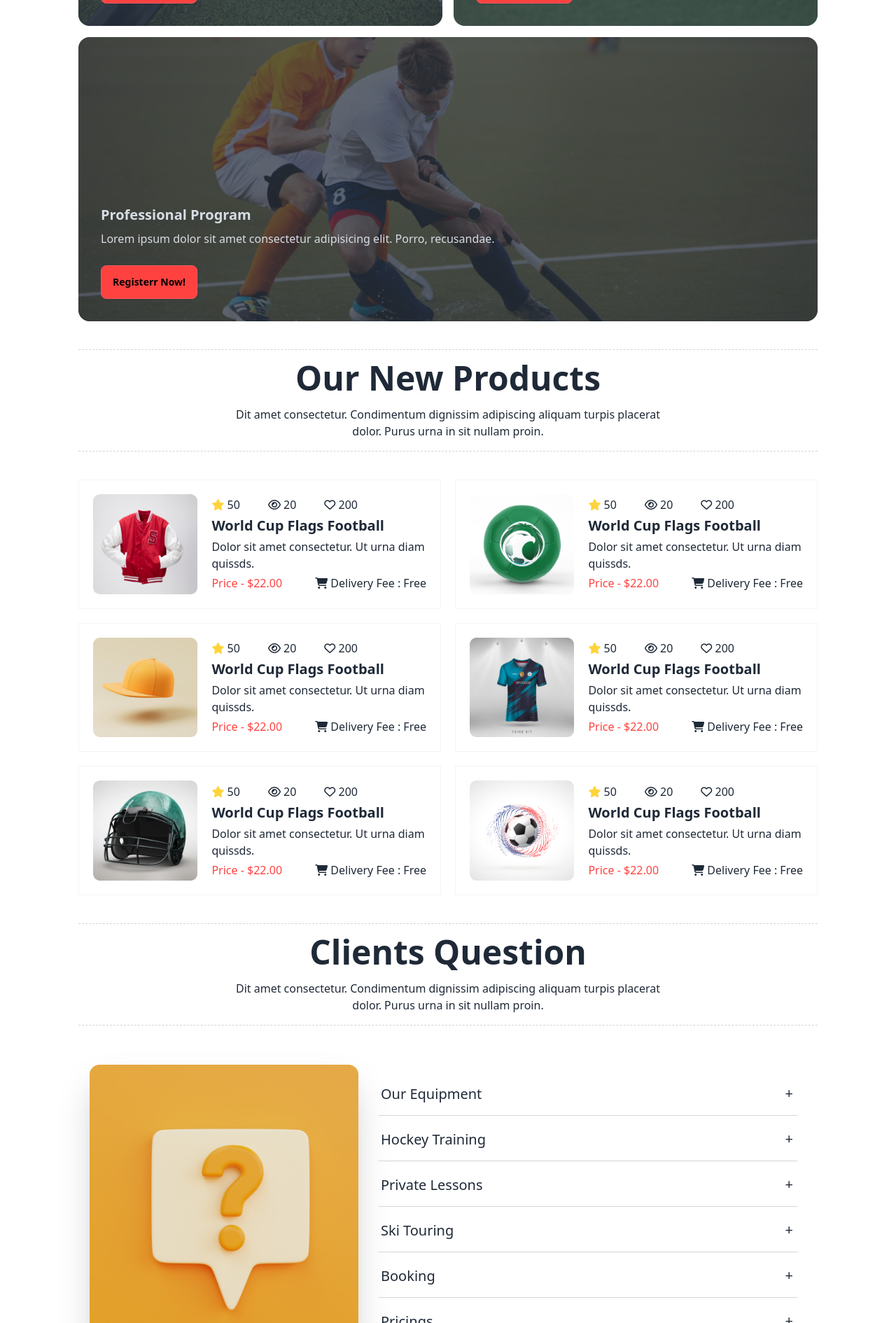
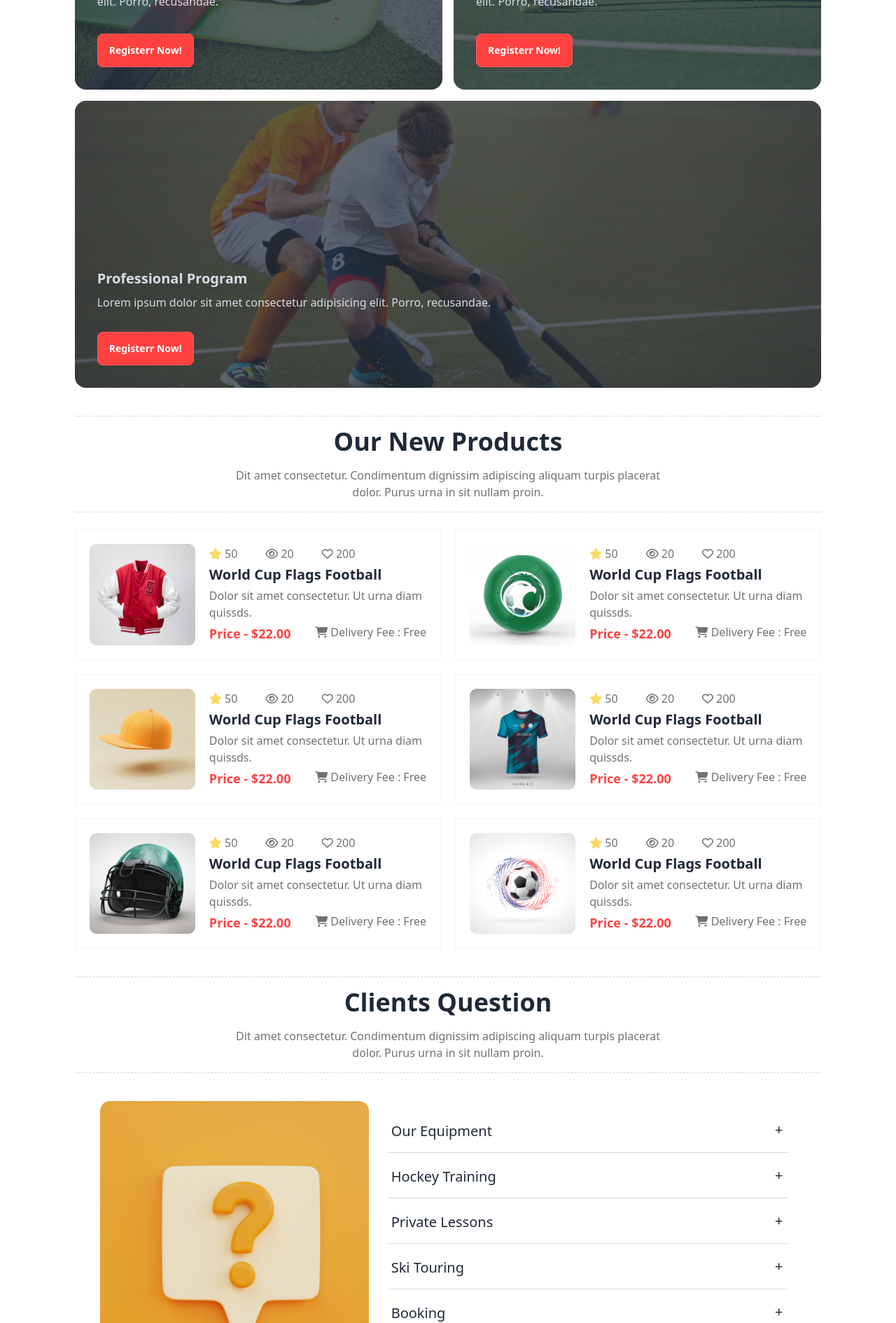
Before and after one commit to FarhatGani/Hockeys-sport-website-with-DaisyUI, a plain HTML site: page index.html in a window 1280 px wide. Shown: the part 910-2800 px from the top of the page at 70% size. Drawn offline with nearby package versions, Linux system fonts and the light colour scheme.

Commit message:
added Professional Hockey Club and Clients Questions section

```diff
--- a/index.html
+++ b/index.html
@@ -18,6 +18,7 @@
                     colors: {
                         clifford: '#da373d',
                         'common-color': '#FF4240',
+                        'primary-color': '#131318'
                     }
                 }
             }
@@ -41,8 +42,8 @@
 </head>
 
 <body>
-    <header class=" my-6 mx-4 lg:mx-28">
-        <nav class="container mx-auto">
+    <header class="w-5/6 mx-auto">
+        <nav>
             <div class="navbar bg-base-100">
                 <div class="navbar-start">
                     <div class="dropdown">
@@ -83,37 +84,63 @@
     </header>
 
 
-    <main class="container mx-auto">
+    <main class="w-5/6 mx-auto">
         <!-- Profession Hockeys Club -->
-        <section class=" my-6 mx-4 lg:mx-28">
+        <section class="">
             <hr class="mt-10 border-dashed border-gray-300">
             <div class="my-4">
-                <h2 class="text-center text-5xl font-extrabold pb-4">Professional Hockeys Club</h2>
-                <p class="pb-2 lg:px-52 text-center">Dit amet consectetur. Condimentum dignissim adipiscing aliquam
+                <h2 class="text-center text-4xl font-extrabold pb-4">Professional Hockeys Club</h2>
+                <p class="pb-2 lg:px-52 text-center text-primary-color opacity-60 font-medium">Dit amet consectetur. Condimentum
+                    dignissim adipiscing aliquam
                     turpis placerat dolor. Purus urna in sit nullam proin.
                 </p>
             </div>
-            <hr class="mb-10 border-dashed border-gray-300">
-            <div class="flex justify-center gap-10 lg:gap-20">
-                <div class="radial-progress" style="--value:87;" role="progressbar">87%</div>
-                <div class="radial-progress" style="--value:95;" role="progressbar">95%</div>
-                <div class="radial-progress" style="--value:90;" role="progressbar">90%</div>
-                <div class="radial-progress" style="--value:80;" role="progressbar">80%</div>
+            <hr class="mb-6 border-dashed border-gray-300">
+            <div class="w-4/5 mx-auto flex flex-col lg:flex-row justify-evenly gap-5 ">
+                <div class=" p-4 text-center">
+                    <div class="mx-10 radial-progress rotate-90 text-common-color" style="--value:87;"
+                        role="progressbar"><span class="-rotate-90 text-primary-color">87%</span>
+                    </div>
+
+                    <h2 class="text-xl font-semibold text-primary-color">Prayer Facility</h2>
+                    <p class="text-primary-color opacity-60">Amet consectetur. Condimentum dignissim adipiscing .</p>
+                </div>
+                <div class=" p-4 text-center">
+                    <div class="radial-progress rotate-90 text-[#49D293]" style="--value:95;" role="progressbar"><span
+                            class="-rotate-90 text-primary-color">95%</span>
+                    </div>
+                    <h2 class="text-xl font-semibold text-primary-color">Experienced Coach</h2>
+                    <p class="text-primary-color opacity-60">Amet consectetur. Condimentum dignissim adipiscing .</p>
+                </div>
+                <div class=" p-4 text-center">
+                    <div class="radial-progress rotate-90 text-warning" style="--value:90;" role="progressbar"><span
+                            class="-rotate-90 text-primary-color">90%</span>
+                    </div>
+                    <h2 class="text-xl font-semibold text-primary-color">Senior Player</h2>
+                    <p class="text-primary-color opacity-60">Amet consectetur. Condimentum dignissim adipiscing .</p>
+                </div>
+                <div class=" p-4 text-center">
+                    <div class="radial-progress rotate-90 text-[#4C8DF1]" style="--value:80;" role="progressbar"><span
+                            class="-rotate-90 text-primary-color">80%</span>
+                    </div>
+                    <h2 class="text-xl font-semibold text-primary-color">Training Ground</h2>
+                    <p class="text-primary-color opacity-60">Amet consectetur. Condimentum dignissim adipiscing .</p>
+                </div>
             </div>
-
         </section>
 
         <!-- Program Sections -->
-        <section class=" my-6 mx-4 lg:mx-28">
+        <section class="">
             <hr class="mt-10 border-dashed border-gray-300">
             <div class="my-4">
-                <h2 class="text-center text-5xl font-extrabold pb-4">Program Sections</h2>
-                <p class="pb-2 lg:px-52 text-center">Dit amet consectetur. Condimentum dignissim adipiscing aliquam
+                <h2 class="text-center text-4xl font-extrabold pb-4">Program Sections</h2>
+                <p class="pb-2 lg:px-52 text-center text-primary-color opacity-60 font-medium">Dit amet consectetur. Condimentum
+                    dignissim adipiscing aliquam
                     turpis
                     placerat dolor. Purus urna in sit nullam proin.
                 </p>
             </div>
-            <hr class="mb-10 border-dashed border-gray-300">
+            <hr class="mb-6 border-dashed border-gray-300">
 
             <!-- card container -->
             <div class="grid gap-4 grid-cols-1 justify-center items-center lg:grid-cols-2">
@@ -125,7 +152,7 @@
                         <h2 class="card-title">Junior Program</h2>
                         <p>Lorem ipsum dolor sit amet consectetur adipisicing elit. Porro, recusandae.</p>
                         <div class="card-actions justify-start">
-                            <button class="btn btn-error bg-common-color">Registerr Now!</button>
+                            <button class="btn btn-error text-white bg-common-color">Registerr Now!</button>
                         </div>
                     </div>
                 </div>
@@ -137,7 +164,7 @@
                         <h2 class="card-title">Teenager Program</h2>
                         <p>Lorem ipsum dolor sit amet consectetur adipisicing elit. Porro, recusandae.</p>
                         <div class="card-actions justify-start">
-                            <button class="btn btn-error bg-common-color">Registerr Now!</button>
+                            <button class="btn btn-error text-white bg-common-color">Registerr Now!</button>
                         </div>
                     </div>
                 </div>
@@ -149,7 +176,7 @@
                         <h2 class="card-title">Professional Program</h2>
                         <p>Lorem ipsum dolor sit amet consectetur adipisicing elit. Porro, recusandae.</p>
                         <div class="card-actions justify-start">
-                            <button class="btn btn-error bg-common-color">Registerr Now!</button>
+                            <button class="btn btn-error text-white bg-common-color">Registerr Now!</button>
                         </div>
                     </div>
                 </div>
@@ -158,16 +185,17 @@
         </section>
 
         <!-- Our New Products -->
-        <section class=" my-6 mx-4 lg:mx-28">
+        <section class="">
             <hr class="mt-10 border-dashed border-gray-300">
             <div>
-                <h2 class="text-center text-5xl font-extrabold py-4">Our New Products</h2>
-                <p class="pb-4 lg:px-52 text-center">Dit amet consectetur. Condimentum dignissim adipiscing aliquam
+                <h2 class="text-center text-4xl font-extrabold py-4">Our New Products</h2>
+                <p class="pb-4 lg:px-52 text-center text-primary-color opacity-60 font-medium">Dit amet consectetur. Condimentum
+                    dignissim adipiscing aliquam
                     turpis
                     placerat dolor. Purus urna in sit nullam proin.
                 </p>
             </div>
-            <hr class="mb-10 border-dashed border-gray-300">
+            <hr class="mb-6 border-dashed border-gray-300">
             <!-- Card Container -->
             <div class="grid grid-cols-1 lg:grid-cols-2 gap-5">
                 <!-- Card 1 -->
@@ -177,15 +205,16 @@
                     </figure>
                     <div class="space-y-1">
                         <div class="flex gap-5 lg:gap-10">
-                            <p><i class="fa-solid fa-star" style="color: #FFD43B;"></i> 50</p>
-                            <p><i class="fa-regular fa-eye"></i> 20</p>
-                            <p><i class="fa-regular fa-heart"></i> 200</p>
+                            <p class="text-primary-color opacity-60"><i class="fa-solid fa-star"
+                                    style="color: #f7c306;"></i> 50</p>
+                            <p class="text-primary-color opacity-60"><i class="fa-regular fa-eye"></i> 20</p>
+                            <p class="text-primary-color opacity-60"><i class="fa-regular fa-heart"></i> 200</p>
                         </div>
                         <h2 class="card-title">World Cup Flags Football</h2>
-                        <p>Dolor sit amet consectetur. Ut urna diam quissds. </p>
+                        <p class="text-primary-color opacity-60">Dolor sit amet consectetur. Ut urna diam quissds. </p>
                         <div class="space-y-2 lg:space-y-0 flex flex-col lg:flex-row justify-between">
-                            <p class="text-common-color">Price - $22.00</p>
-                            <p><i class="fa-solid fa-cart-shopping"></i> Delivery Fee : Free</p>
+                            <p class="text-common-color text-lg font-semibold">Price - $22.00</p>
+                            <p class="text-primary-color opacity-60"><i class="fa-solid fa-cart-shopping"></i> Delivery Fee : Free</p>
                         </div>
                     </div>
                 </div>
@@ -195,15 +224,16 @@
                     </figure>
                     <div class="space-y-1">
                         <div class="flex gap-10">
-                            <p><i class="fa-solid fa-star" style="color: #FFD43B;"></i> 50</p>
-                            <p><i class="fa-regular fa-eye"></i> 20</p>
-                            <p><i class="fa-regular fa-heart"></i> 200</p>
+                            <p class="text-primary-color opacity-60"><i class="fa-solid fa-star"
+                                    style="color: #f7c306;"></i> 50</p>
+                            <p class="text-primary-color opacity-60"><i class="fa-regular fa-eye"></i> 20</p>
+                            <p class="text-primary-color opacity-60"><i class="fa-regular fa-heart"></i> 200</p>
                         </div>
                         <h2 class="card-title">World Cup Flags Football</h2>
-                        <p>Dolor sit amet consectetur. Ut urna diam quissds. </p>
+                        <p class="text-primary-color opacity-60">Dolor sit amet consectetur. Ut urna diam quissds. </p>
                         <div class="space-y-2 lg:space-y-0 flex flex-col lg:flex-row justify-between">
-                            <p class="text-common-color">Price - $22.00</p>
-                            <p><i class="fa-solid fa-cart-shopping"></i> Delivery Fee : Free</p>
+                            <p class="text-common-color text-lg font-semibold">Price - $22.00</p>
+                            <p class="text-primary-color opacity-60"><i class="fa-solid fa-cart-shopping"></i> Delivery Fee : Free</p>
                         </div>
                     </div>
                 </div>
@@ -213,15 +243,16 @@
                     </figure>
                     <div class="space-y-1">
                         <div class="flex gap-10">
-                            <p><i class="fa-solid fa-star" style="color: #FFD43B;"></i> 50</p>
-                            <p><i class="fa-regular fa-eye"></i> 20</p>
-                            <p><i class="fa-regular fa-heart"></i> 200</p>
+                            <p class="text-primary-color opacity-60"><i class="fa-solid fa-star"
+                                    style="color: #f7c306;"></i> 50</p>
+                            <p class="text-primary-color opacity-60"><i class="fa-regular fa-eye"></i> 20</p>
+                            <p class="text-primary-color opacity-60"><i class="fa-regular fa-heart"></i> 200</p>
                         </div>
                         <h2 class="card-title">World Cup Flags Football</h2>
-                        <p>Dolor sit amet consectetur. Ut urna diam quissds. </p>
+                        <p class="text-primary-color opacity-60">Dolor sit amet consectetur. Ut urna diam quissds. </p>
                         <div class="space-y-2 lg:space-y-0 flex flex-col lg:flex-row justify-between">
-                            <p class="text-common-color">Price - $22.00</p>
-                            <p><i class="fa-solid fa-cart-shopping"></i> Delivery Fee : Free</p>
+                            <p class="text-common-color text-lg font-semibold">Price - $22.00</p>
+                            <p class="text-primary-color opacity-60"><i class="fa-solid fa-cart-shopping"></i> Delivery Fee : Free</p>
                         </div>
                     </div>
                 </div>
@@ -231,15 +262,16 @@
                     </figure>
                     <div class="space-y-1">
                         <div class="flex gap-10">
-                            <p><i class="fa-solid fa-star" style="color: #FFD43B;"></i> 50</p>
-                            <p><i class="fa-regular fa-eye"></i> 20</p>
-                            <p><i class="fa-regular fa-heart"></i> 200</p>
+                            <p class="text-primary-color opacity-60"><i class="fa-solid fa-star"
+                                    style="color: #f7c306;"></i> 50</p>
+                            <p class="text-primary-color opacity-60"><i class="fa-regular fa-eye"></i> 20</p>
+                            <p class="text-primary-color opacity-60"><i class="fa-regular fa-heart"></i> 200</p>
                         </div>
                         <h2 class="card-title">World Cup Flags Football</h2>
-                        <p>Dolor sit amet consectetur. Ut urna diam quissds. </p>
+                        <p class="text-primary-color opacity-60">Dolor sit amet consectetur. Ut urna diam quissds. </p>
                         <div class="space-y-2 lg:space-y-0 flex flex-col lg:flex-row justify-between">
-                            <p class="text-common-color">Price - $22.00</p>
-                            <p><i class="fa-solid fa-cart-shopping"></i> Delivery Fee : Free</p>
+                            <p class="text-common-color text-lg font-semibold">Price - $22.00</p>
+                            <p class="text-primary-color opacity-60"><i class="fa-solid fa-cart-shopping"></i> Delivery Fee : Free</p>
                         </div>
                     </div>
                 </div>
@@ -249,15 +281,16 @@
                     </figure>
                     <div class="space-y-1">
                         <div class="flex gap-10">
-                            <p><i class="fa-solid fa-star" style="color: #FFD43B;"></i> 50</p>
-                            <p><i class="fa-regular fa-eye"></i> 20</p>
-                            <p><i class="fa-regular fa-heart"></i> 200</p>
+                            <p class="text-primary-color opacity-60"><i class="fa-solid fa-star"
+                                    style="color: #f7c306;"></i> 50</p>
+                            <p class="text-primary-color opacity-60"><i class="fa-regular fa-eye"></i> 20</p>
+                            <p class="text-primary-color opacity-60"><i class="fa-regular fa-heart"></i> 200</p>
                         </div>
                         <h2 class="card-title">World Cup Flags Football</h2>
-                        <p>Dolor sit amet consectetur. Ut urna diam quissds. </p>
+                        <p class="text-primary-color opacity-60">Dolor sit amet consectetur. Ut urna diam quissds. </p>
                         <div class="space-y-2 lg:space-y-0 flex flex-col lg:flex-row justify-between">
-                            <p class="text-common-color">Price - $22.00</p>
-                            <p><i class="fa-solid fa-cart-shopping"></i> Delivery Fee : Free</p>
+                            <p class="text-common-color text-lg font-semibold">Price - $22.00</p>
+                            <p class="text-primary-color opacity-60"><i class="fa-solid fa-cart-shopping"></i> Delivery Fee : Free</p>
                         </div>
                     </div>
                 </div>
@@ -267,15 +300,16 @@
                     </figure>
                     <div class="space-y-1">
                         <div class="flex gap-10">
-                            <p><i class="fa-solid fa-star" style="color: #FFD43B;"></i> 50</p>
-                            <p><i class="fa-regular fa-eye"></i> 20</p>
-                            <p><i class="fa-regular fa-heart"></i> 200</p>
+                            <p class="text-primary-color opacity-60"><i class="fa-solid fa-star"
+                                    style="color: #f7c306;"></i> 50</p>
+                            <p class="text-primary-color opacity-60"><i class="fa-regular fa-eye"></i> 20</p>
+                            <p class="text-primary-color opacity-60"><i class="fa-regular fa-heart"></i> 200</p>
                         </div>
                         <h2 class="card-title">World Cup Flags Football</h2>
-                        <p>Dolor sit amet consectetur. Ut urna diam quissds. </p>
+                        <p class="text-primary-color opacity-60">Dolor sit amet consectetur. Ut urna diam quissds. </p>
                         <div class="space-y-2 lg:space-y-0 flex flex-col lg:flex-row justify-between">
-                            <p class="text-common-color">Price - $22.00</p>
-                            <p><i class="fa-solid fa-cart-shopping"></i> Delivery Fee : Free</p>
+                            <p class="text-common-color text-lg font-semibold">Price - $22.00</p>
+                            <p class="text-primary-color opacity-60"><i class="fa-solid fa-cart-shopping"></i> Delivery Fee : Free</p>
                         </div>
                     </div>
                 </div>
@@ -283,19 +317,20 @@
         </section>
 
         <!-- Clients Question -->
-        <section class=" my-6 mx-4 lg:mx-28">
+        <section class="">
             <hr class="mt-10 border-dashed border-gray-300">
             <div>
-                <h2 class="text-center text-5xl font-extrabold py-4">Clients Question</h2>
-                <p class="pb-4 lg:px-52 text-center">Dit amet consectetur. Condimentum dignissim adipiscing aliquam
+                <h2 class="text-center text-4xl font-extrabold py-4">Clients Question</h2>
+                <p class="pb-4 lg:px-52 text-center text-primary-color opacity-60 font-medium">Dit amet consectetur. Condimentum
+                    dignissim adipiscing aliquam
                     turpis placerat dolor. Purus urna in sit nullam proin.
                 </p>
             </div>
-            <hr class="mb-10 border-dashed border-gray-300">
+            <hr class="mb-6 border-dashed border-gray-300">
             <!-- section content -->
-            <div class="hero">
+            <div class="w-auto m-5">
                 <div class="hero-content flex-col lg:flex-row">
-                    <img src="./images/11.png" class="max-w-sm rounded-lg shadow-2xl" />
+                    <img src="./images/11.png" class="max-w-sm rounded-lg" />
                     <!-- Questions -->
                     <div class="space-y-1">
                         <!-- Q 1 -->
@@ -305,10 +340,11 @@
                                 Our Equipment
                             </div>
                             <div class="collapse-content">
-                                <p>Dolor sit amet consectetur. Ut urna diam quis sagittis. Elit elit enim sagittis
+                                <p class="text-primary-color opacity-60">Dolor sit amet consectetur. Ut urna diam quis
+                                    sagittis. Elit elit enim sagittis
                                     turpis in magna.</p>
                             </div>
-                            <hr class="border- border-gray-300">
+                            <hr class="border-gray-300">
                         </div>
                         <!-- Q 2 -->
                         <div class="collapse collapse-plus">
@@ -319,7 +355,7 @@
                                 <p>Dolor sit amet consectetur. Ut urna diam quis sagittis. Elit elit enim sagittis
                                     turpis in magna.</p>
                             </div>
-                            <hr class="border- border-gray-300">
+                            <hr class="border-gray-300">
                         </div>
                         <!-- Q 3 -->
                         <div class="collapse collapse-plus">
@@ -327,10 +363,11 @@
                             <div class="collapse-title text-xl font-medium">
                                 Private Lessons </div>
                             <div class="collapse-content">
-                                <p>Dolor sit amet consectetur. Ut urna diam quis sagittis. Elit elit enim sagittis
+                                <p class="text-primary-color opacity-60">Dolor sit amet consectetur. Ut urna diam quis
+                                    sagittis. Elit elit enim sagittis
                                     turpis in magna.</p>
                             </div>
-                            <hr class="border- border-gray-300">
+                            <hr class="border-gray-300">
                         </div>
                         <!-- Q 4 -->
                         <div class="collapse collapse-plus">
@@ -341,7 +378,7 @@
                                 <p>Dolor sit amet consectetur. Ut urna diam quis sagittis. Elit elit enim sagittis
                                     turpis in magna.</p>
                             </div>
-                            <hr class="border- border-gray-300">
+                            <hr class="border-gray-300">
                         </div>
                         <!-- Q 5 -->
                         <div class="collapse collapse-plus">
@@ -349,10 +386,11 @@
                             <div class="collapse-title text-xl font-medium">
                                 Booking </div>
                             <div class="collapse-content">
-                                <p>Dolor sit amet consectetur. Ut urna diam quis sagittis. Elit elit enim sagittis
+                                <p class="text-primary-color opacity-60">Dolor sit amet consectetur. Ut urna diam quis
+                                    sagittis. Elit elit enim sagittis
                                     turpis in magna.</p>
                             </div>
-                            <hr class="border- border-gray-300">
+                            <hr class="border-gray-300">
                         </div>
                         <!-- Q 6 -->
                         <div class="collapse collapse-plus">
@@ -360,7 +398,8 @@
                             <div class="collapse-title text-xl font-medium">
                                 Pricings </div>
                             <div class="collapse-content">
-                                <p>Dolor sit amet consectetur. Ut urna diam quis sagittis. Elit elit enim sagittis
+                                <p class="text-primary-color opacity-60">Dolor sit amet consectetur. Ut urna diam quis
+                                    sagittis. Elit elit enim sagittis
                                     turpis in magna.</p>
                             </div>
                         </div>
@@ -370,6 +409,17 @@
         </section>
 
         <!-- Get In Touch -->
+        <section class="">
+            <hr class="mt-10 border-dashed border-gray-300">
+            <div>
+                <h2 class="text-center text-4xl font-extrabold py-4">Get In Touch</h2>
+                <p class="pb-4 lg:px-52 text-center text-primary-color opacity-60 font-medium">Dit amet consectetur. Condimentum
+                    dignissim adipiscing aliquam
+                    turpis placerat dolor. Purus urna in sit nullam proin.
+                </p>
+            </div>
+            <hr class="mb-6 border-dashed border-gray-300">
+        </section>
     </main>
     <footer>
 
```
